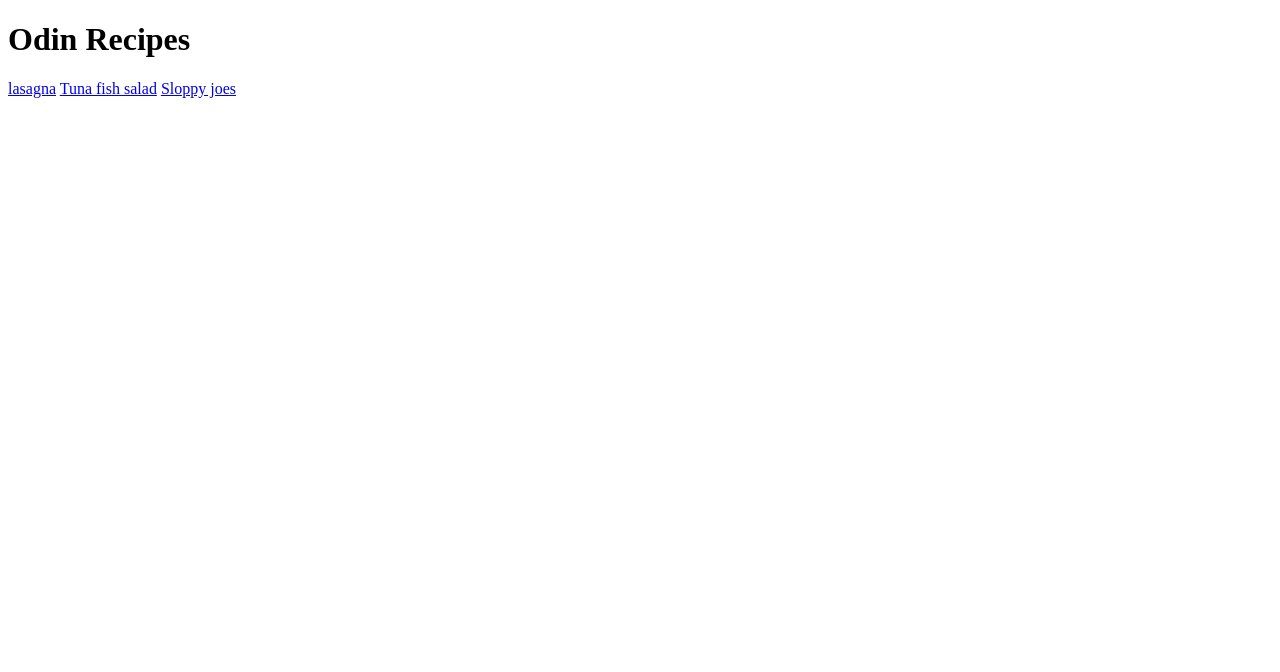
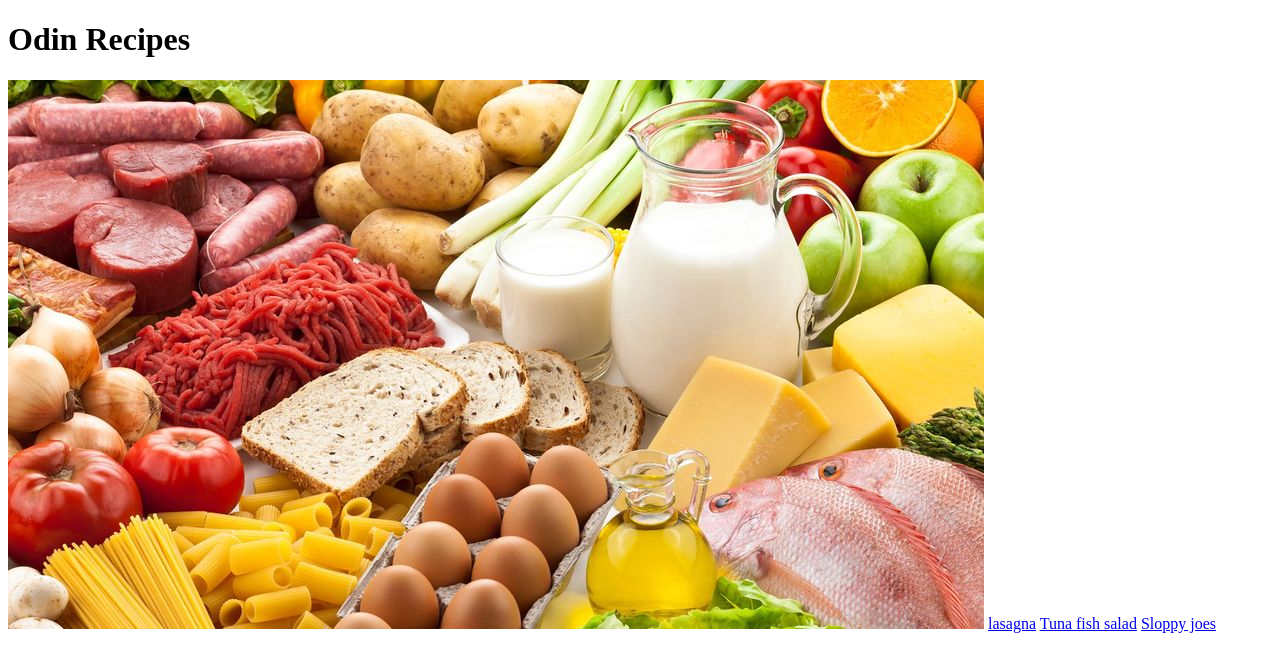
Before and after one commit to rajabmaher/odin-recipes, a plain HTML site: page index.html in a window 1280 px wide. Drawn offline with Linux system fonts and the light colour scheme.

Commit message:
add a photo to the index.html

```diff
--- a/index.html
+++ b/index.html
@@ -6,6 +6,7 @@
     </head>
     <body>
         <h1>Odin Recipes</h1>
+        <img src="images/p04tx3m6.jpg">
         <a href="recipes/lasagna.html">lasagna</a>
         <a href="recipes/tuna_fish_salad.html">Tuna fish salad</a>
         <a href="recipes/sloppy_joes.html">Sloppy joes</a>
```
Also changed, not shown: images/p04tx3m6.jpg (added), 1 other file.
